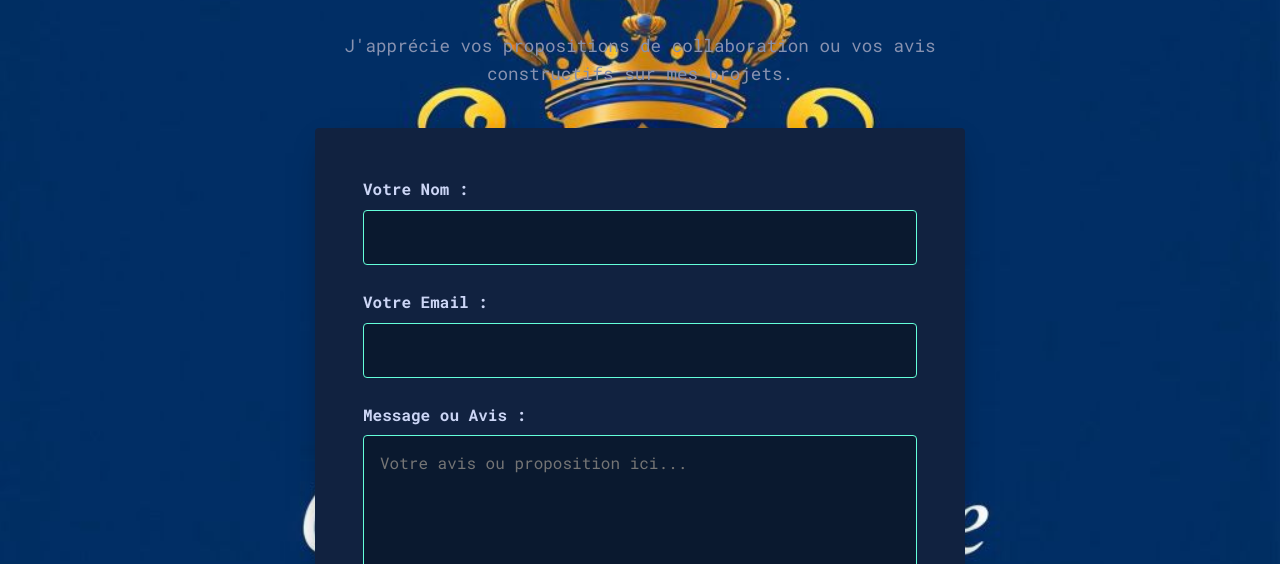
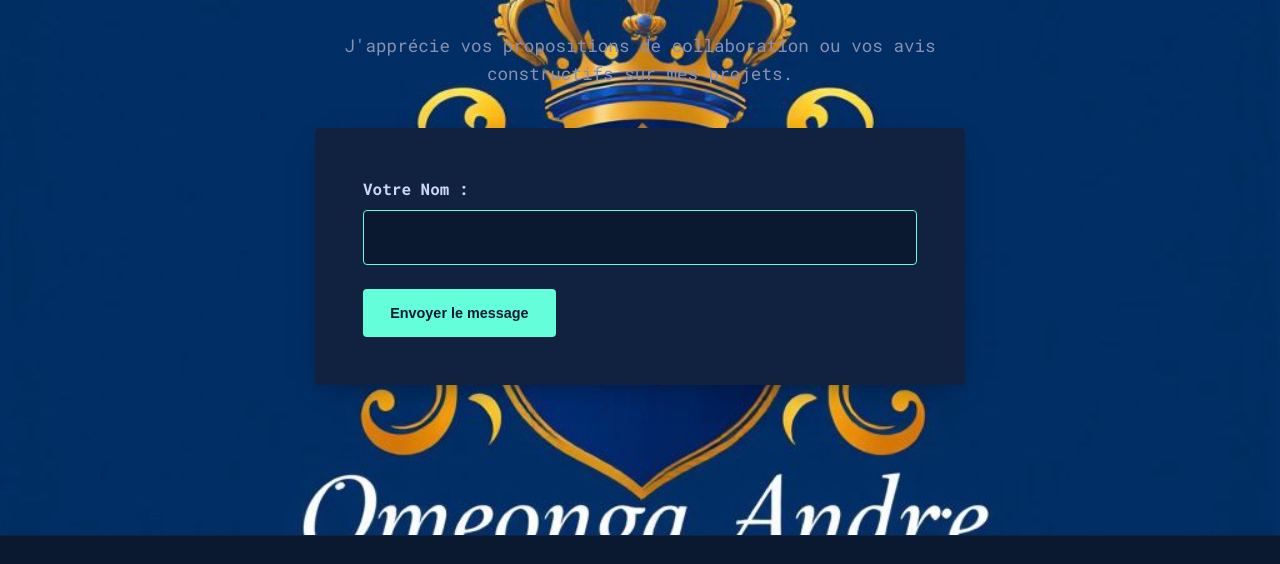
Before and after one commit to Andre07-omeo/Portfolio-Andre-Omeonga-f, a plain HTML site: page index.html in a window 1280 px wide. Shown: the part 4710-5274 px from the top of the page. Drawn offline with nearby package versions, Linux system fonts and the light colour scheme.

Commit message:
Update index.html

```diff
--- a/index.html
+++ b/index.html
@@ -179,21 +179,12 @@
         <p class="contact-intro anim-slide-up anim-delay-1">
             J'apprécie vos propositions de collaboration ou vos avis constructifs sur mes projets.
         </p>
-                 <form action="https://formspree.io/f/xwkrpoyn" method="POST" class="contact-form anim-slide-up anim-delay-2">
+
+        <div id="form-status" style="margin-bottom: 15px; text-align: center; font-weight: bold; display: none;"></div>
+        <form action="https://formspree.io/f/VOTRE_ID_REEL" method="POST" class="contact-form anim-slide-up anim-delay-2">
             <div class="form-group">
                 <label for="name">Votre Nom :</label>
                 <input type="text" id="name" name="name" required>
-                    </div>
-                    <div class="form-group">
-                        <label for="email">Votre Email :</label>
-                        <input type="email" id="email" name="email" required>
-                    </div>
-                    <input type="hidden" name="_subject" value="Nouveau message portfolio de André Omeonga">
-                    <input type="hidden" name="_next" value="https://portfolio-andre-omeonga-f.vercel.app/#contact?success=true" />
-
-                    <div class="form-group">
-                        <label for="message">Message ou Avis :</label>
-                        <textarea id="message" name="message" rows="6" required placeholder="Votre avis ou proposition ici..."></textarea>
             </div>
             <button type="submit" class="btn-primary">Envoyer le message</button>
         </form>
```
Lines whose indentation alone changed are shown as unchanged.
